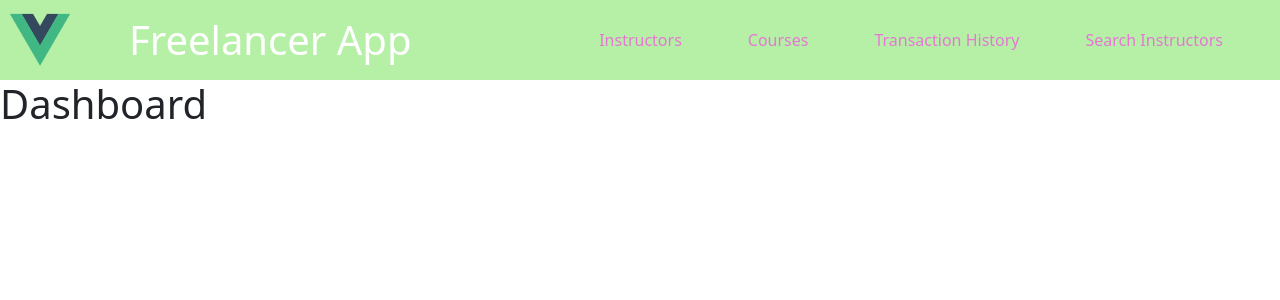
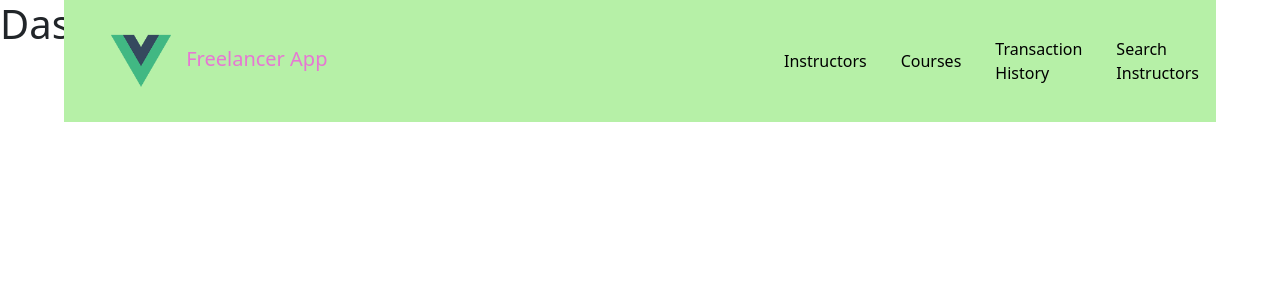
Before and after one commit to kuanhc96/freelance-login-frontend, a Vue app: page /dashboard in a window 1280 px wide. Shown: the top 300 px of the page. Built offline with nearby package versions, Linux system fonts and the light colour scheme.

Commit message:
sort of works

```diff
--- a/src/components/layout/TheHeader.vue
+++ b/src/components/layout/TheHeader.vue
@@ -1,24 +1,34 @@
 <template>
 <header>
-    <img src="@/assets/logo.png" alt="Logo" class="logo" />
-    <nav>
-        <h1>
-            <router-link to="/">Freelancer App</router-link>
-        </h1>
-        <ul>
-            <li>
-                <router-link to="/instructors">Instructors</router-link>
+    <nav class="navbar navbar-expand-lg bg-success fixed-top mb-5">
+      <div class="container">
+        <router-link to="/" class="navbar-brand w-auto">
+          <img src="@/assets/logo.png" alt="Logo" class="logo">
+            <span>
+              Freelancer App
+            </span>
+        </router-link>
+        <button class="navbar-toggler" type="button" data-bs-toggle="collapse" data-bs-target="#navbarNav">
+          <span class="navbar-toggler-icon"></span>
+        </button>
+      </div>
+      <div class="collapse navbar-collapse" id="navbarNav">
+        <ul class="navbar-nav ms-auto">
+            <li class="navbar-item">
+                <router-link to="/instructors" class="nav-link active">Instructors</router-link>
             </li>
-            <li>
-                <router-link to="/courses">Courses</router-link>
+            <li class="navbar-item">
+                <router-link to="/courses" class="nav-link active">Courses</router-link>
             </li>
-            <li>
-                <router-link to="/transactions">Transaction History</router-link>
+            <li class="navbar-item">
+                <router-link to="/transactions" class="nav-link active">Transaction History</router-link>
             </li>
-            <li>
-                <router-link to="/instructors/search">Search Instructors</router-link>
+            <li class="navbar-item">
+                <router-link to="/instructors/search" class="nav-link active">Search Instructors</router-link>
             </li>
         </ul>
+
+      </div>
     </nav>
 </header>
 </template>
@@ -26,17 +36,12 @@
 <style scoped>
 .logo {
   width: auto;
-  height: 100%;
+  height: 5rem;
   padding: 10px;
 }
 
-header {
-  width: 100%;
-  height: 5rem;
-  background-color: #b6f0a7; /* Sage Green */
-  display: flex;
-  justify-content: center;
-  align-items: center;
+.bg-success {
+  background-color:#b6f0a7 !important;
 }
 
 header a {
```
